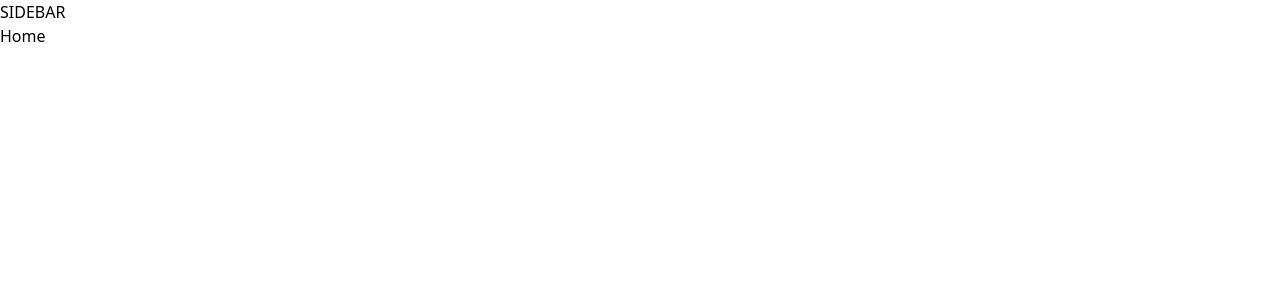
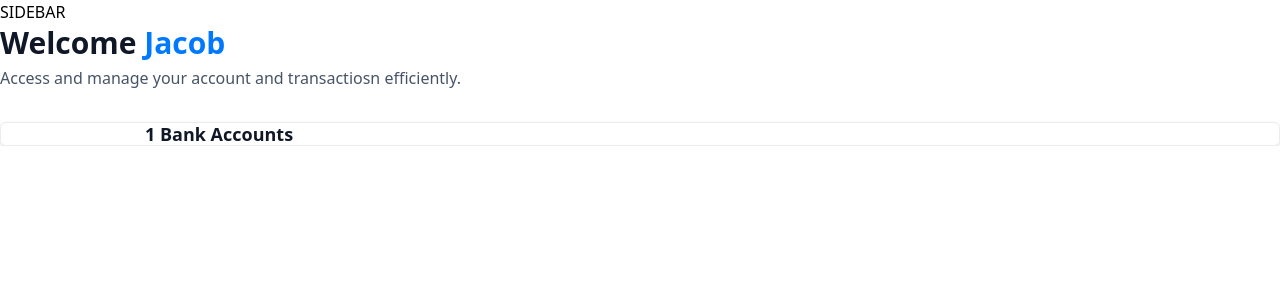
Before and after one commit to OkomoJacob/web-bank, a Next.js app: page / in a window 1280 px wide. Shown: the top 300 px of the page. Built offline with nearby package versions, Linux system fonts and the light colour scheme.

Commit message:
:feat(dash): Initial Dahboard setup

```diff
--- a/app/(root)/page.tsx
+++ b/app/(root)/page.tsx
@@ -1,7 +1,27 @@
-import React from "react";
+import HeaderBox from "@/components/HeaderBox";
+import TotalBalanceBox from "@/components/TotalBalanceBox";
 
 const Home = () => {
-  return <div>Home</div>;
+  const loggedIn = { firstName: "Jacob" };
+  return (
+    <section className="home">
+      <div className="home-content">
+        <header className="home-header">
+          <HeaderBox
+            type="greeting"
+            title="Welcome"
+            user={loggedIn?.firstName || "Guest"}
+            subtext="Access and manage your account and transactiosn efficiently."
+          />
+          <TotalBalanceBox
+          accounts={[]}
+          totalBanks={1}
+          totalCurrentBalance={1250.85}
+          />
+        </header>
+      </div>
+    </section>
+  );
 };
 
 export default Home;
--- a/app/globals.css
+++ b/app/globals.css
@@ -138,7 +138,7 @@
   }
 
   .total-balance {
-    @apply flex w-full items-center gap-4 rounded-xl border border-gray-200 p-4 shadow-chart sm:gap-6 sm:p-6;
+    @apply flex w-full items-center gap-4 rounded-md border border-gray-200 p-4 shadow-chart sm:gap-6 sm:p-6;
   }
 
   .total-balance-chart {
--- /dev/null
+++ b/components/HeaderBox.tsx
@@ -0,0 +1,20 @@
+const HeaderBox = ({
+  type = "title",
+  title,
+  subtext,
+  user,
+}: HeaderBoxProps) => {
+  return (
+    <div className="header-box">
+      <h1 className="header-box-title">
+        {title}
+        {type === "greeting" && (
+          <span className="text-bankGradient">&nbsp;{user}</span>
+        )}
+      </h1>
+      <p className="header-box-subtext">{subtext}</p>
+    </div>
+  );
+};
+
+export default HeaderBox;
--- /dev/null
+++ b/components/TotalBalanceBox.tsx
@@ -0,0 +1,18 @@
+import React from "react";
+
+const TotalBalanceBox = ({
+  accounts = [],
+  totalBanks,
+  totalCurrentBalance,
+}: TotlaBalanceBoxProps) => {
+  return (
+    <section className="total-balance">
+      <div className="total-balance-chart">{/* DoughnutChart */}</div>
+      <div className="flex flex-col gap-6">
+        <h2 className="header-2">{totalBanks} Bank Accounts</h2>
+      </div>
+    </section>
+  );
+};
+
+export default TotalBalanceBox;
```
